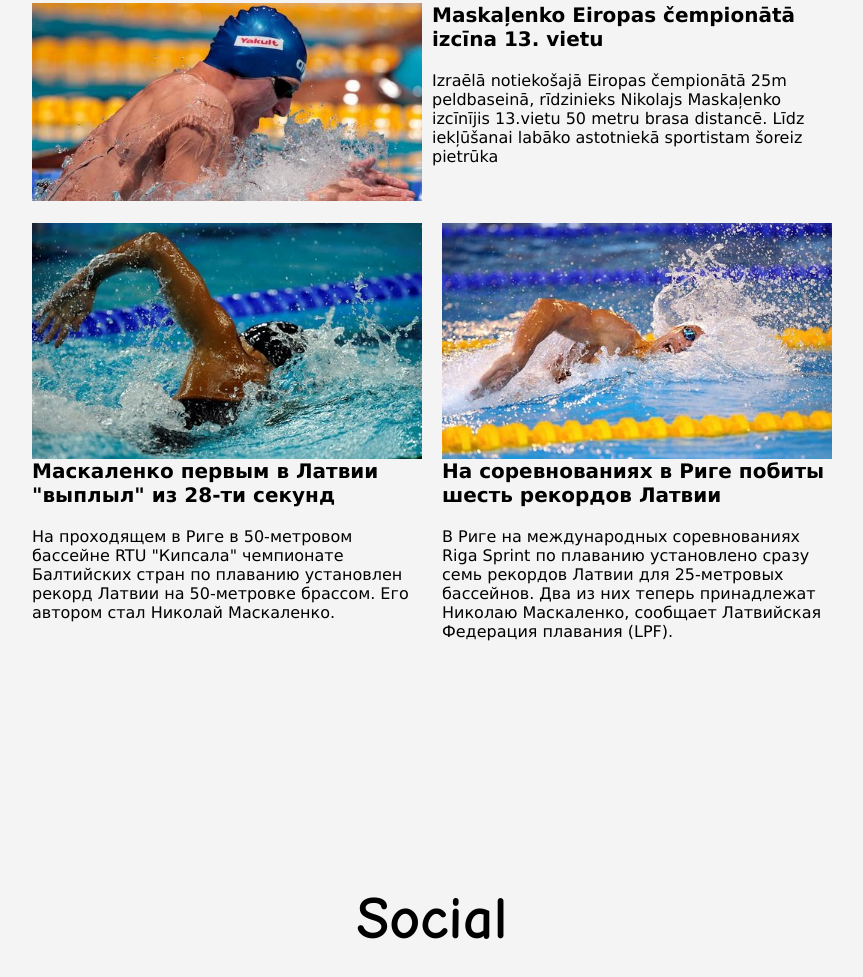
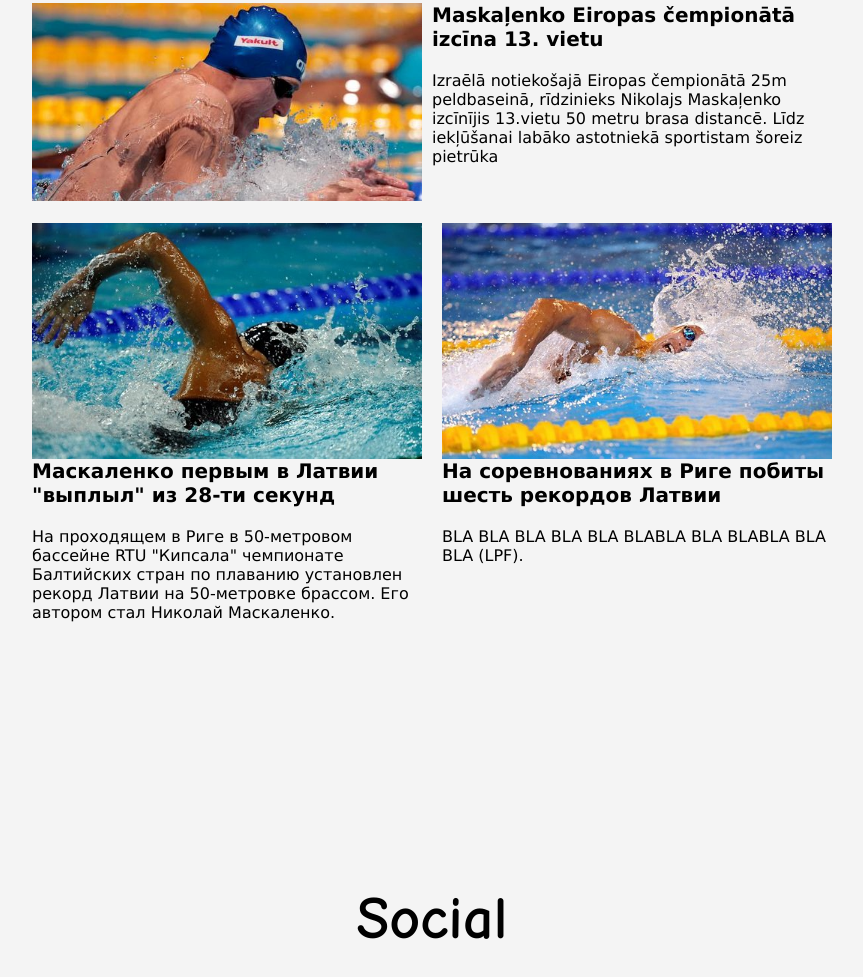
Before and after one commit to AleksandrMaskaelnko/site, a plain HTML site: page index.html in a window 1280 px wide. Shown: the part 1116-2093 px from the top of the page, without its empty margins (208-1071 px from the left). Drawn offline with Linux system fonts and the light colour scheme.

Commit message:
second commit

```diff
--- a/index.html
+++ b/index.html
@@ -24,18 +24,19 @@
 				<div id = "news">
                     <div id = "news_head">News</div>
                     <div id = "news_in">
+
                         <div id = "news1"><a href = "#" target="_blank"><img src = "images/news/news1.jpg"  width="390" class="news_1">
                         <p class = "news_2">Maskaļenko Eiropas čempionātā izcīna 13. vietu</p>
                         <p>Izraēlā notiekošajā Eiropas čempionātā 25m peldbaseinā, rīdzinieks Nikolajs Maskaļenko izcīnījis 13.vietu 50 metru brasa distancē. Līdz iekļūšanai labāko astotniekā sportistam šoreiz pietrūka</p></a>
+                        </div>
 
-
-                        </div>
                         <div id = "news2"><a href = "#" target="_blank"><img src = "images/news/news2.jpg"  width="390"  class="news_1"> <p class = "news_2">Маскаленко первым в Латвии "выплыл" из 28-ти секунд</p>
                         <p>На проходящем в Риге в 50-метровом бассейне RTU "Кипсала" чемпионате Балтийских стран по плаванию установлен рекорд Латвии на 50-метровке брассом. Его автором стал Николай Маскаленко.</p></a>
                         </div>
-                        <div id = "news3"><a href = "#" target="_blank"><img src = "images/news/news3.jpg"  width="390"  class="news_1"><p class = "news_2">На соревнованиях в Риге побиты шесть рекордов Латвии</p><p>В Риге на международных соревнованиях Riga Sprint по плаванию установлено сразу семь рекордов Латвии для 25-метровых бассейнов. Два из них теперь принадлежат Николаю Маскаленко, сообщает Латвийская Федерация плавания (LPF).</p></a>
 
+                        <div id = "news3"><a href = "#" target="_blank"><img src = "images/news/news3.jpg"  width="390"  class="news_1"><p class = "news_2">На соревнованиях в Риге побиты шесть рекордов Латвии</p><p>BLA BLA BLA BLA BLA BLABLA BLA BLABLA BLA BLA (LPF).</p></a>
                         </div>
+
                     </div>
                 </div>
 				<div id = "social">
```
